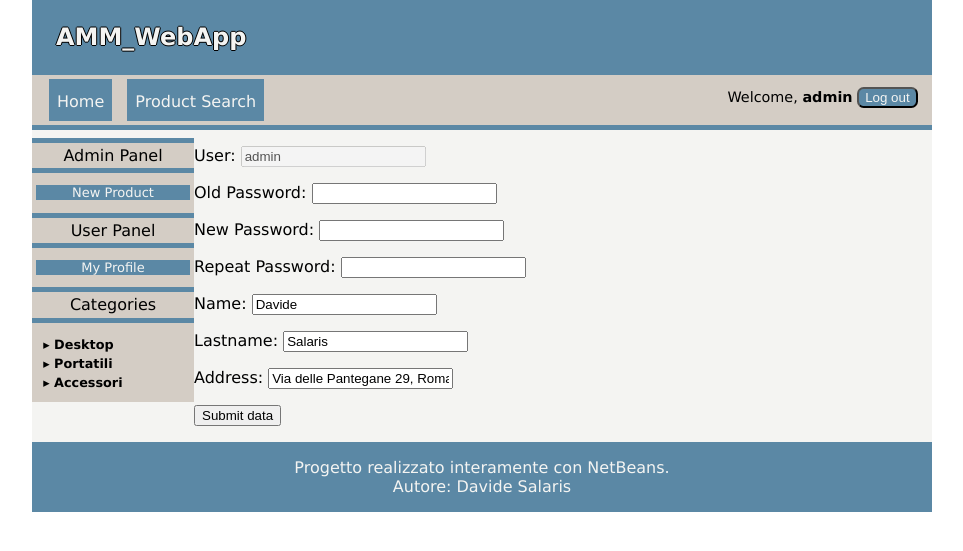
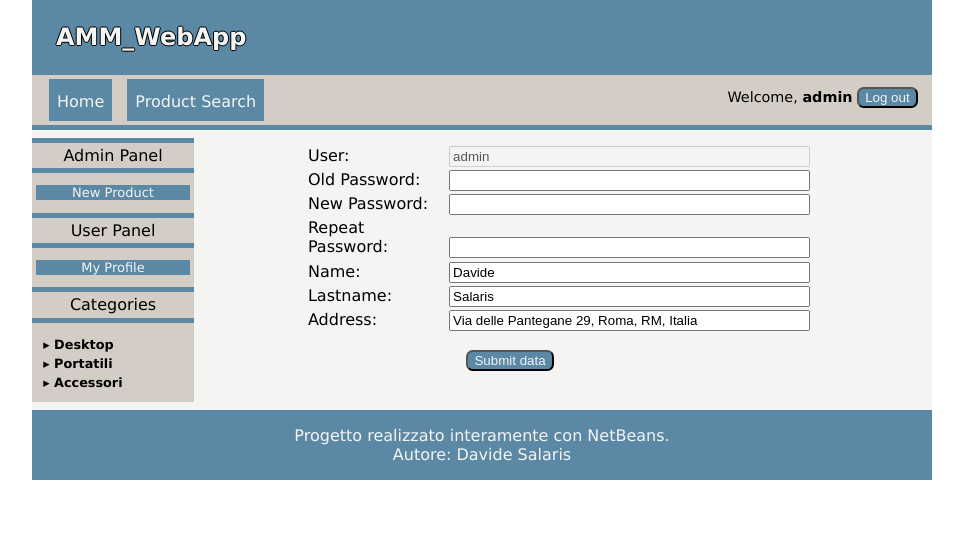
Before and after one commit to BOFH873/AMM_WebApp, a PHP site: page /AMM_WebApp/user in a window 1280 px wide. Shown: the part 26-577 px from the top of the page, without its empty margins (158-1121 px from the left). Run offline with PHP 8.4, Linux system fonts and the light colour scheme; the visitor is signed in with stand-in values (Sample User, id 1); data comes from the database, SQL or seed files in the repository.

Commit message:
Aggiunte classi in alcuni elementi

```diff
--- a/view/user/contentFile.php
+++ b/view/user/contentFile.php
@@ -20,7 +20,7 @@
 
 ?>
 
-<form id="profile-form">
+<form id="profile-form" class="contentform">
     <p>
         <label for="user-field">User: </label><input
             id="user-field"
@@ -67,7 +67,7 @@
             name="address"
             value="<?=$user->getAddress()?>">
     </p>
-    <p id="submit-paragraph">
+    <p class="submit-paragraph">
         <input id="user-submit"
                 type="submit"
                 formaction="<?=$appPath?>/user"
```
